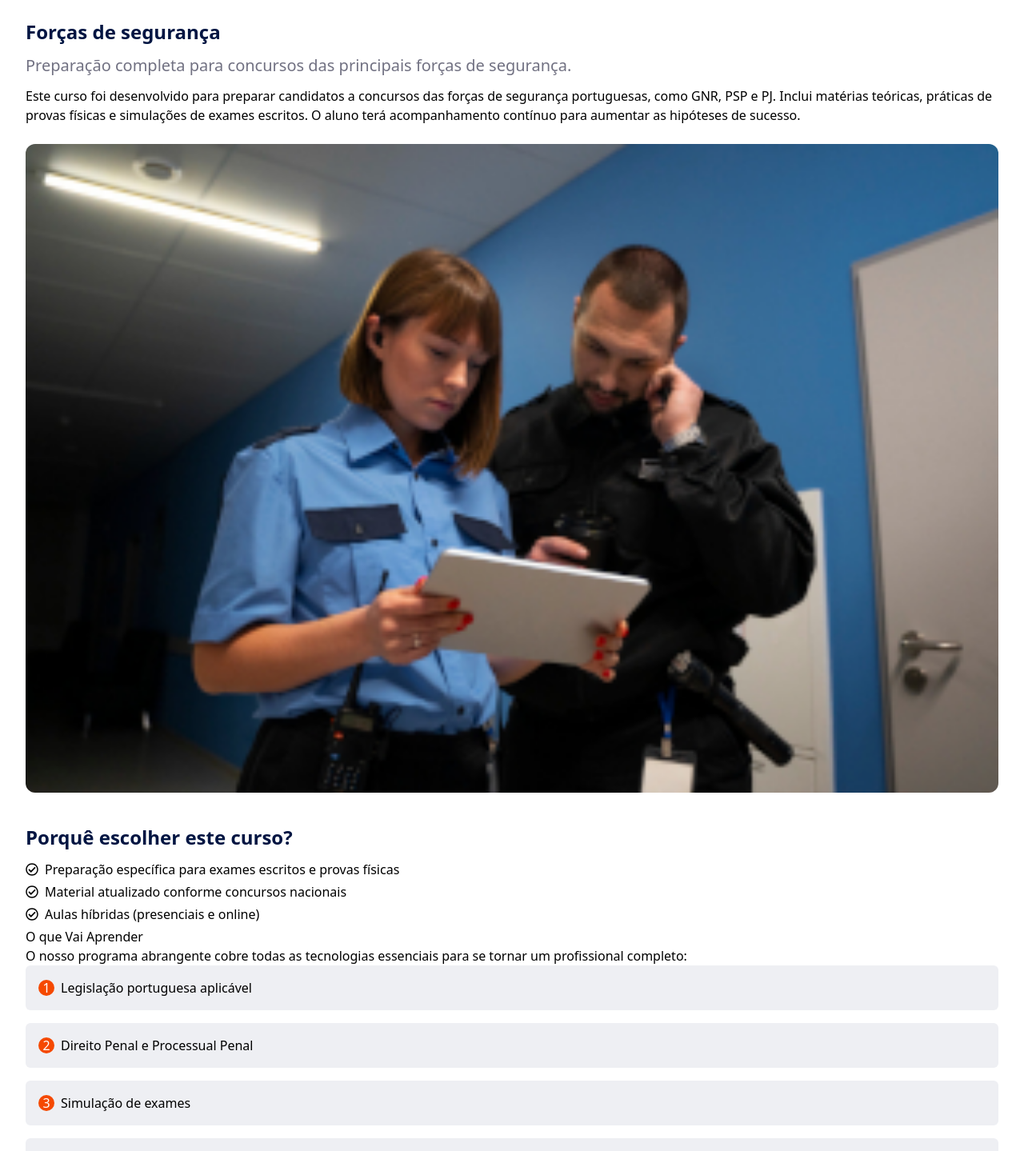
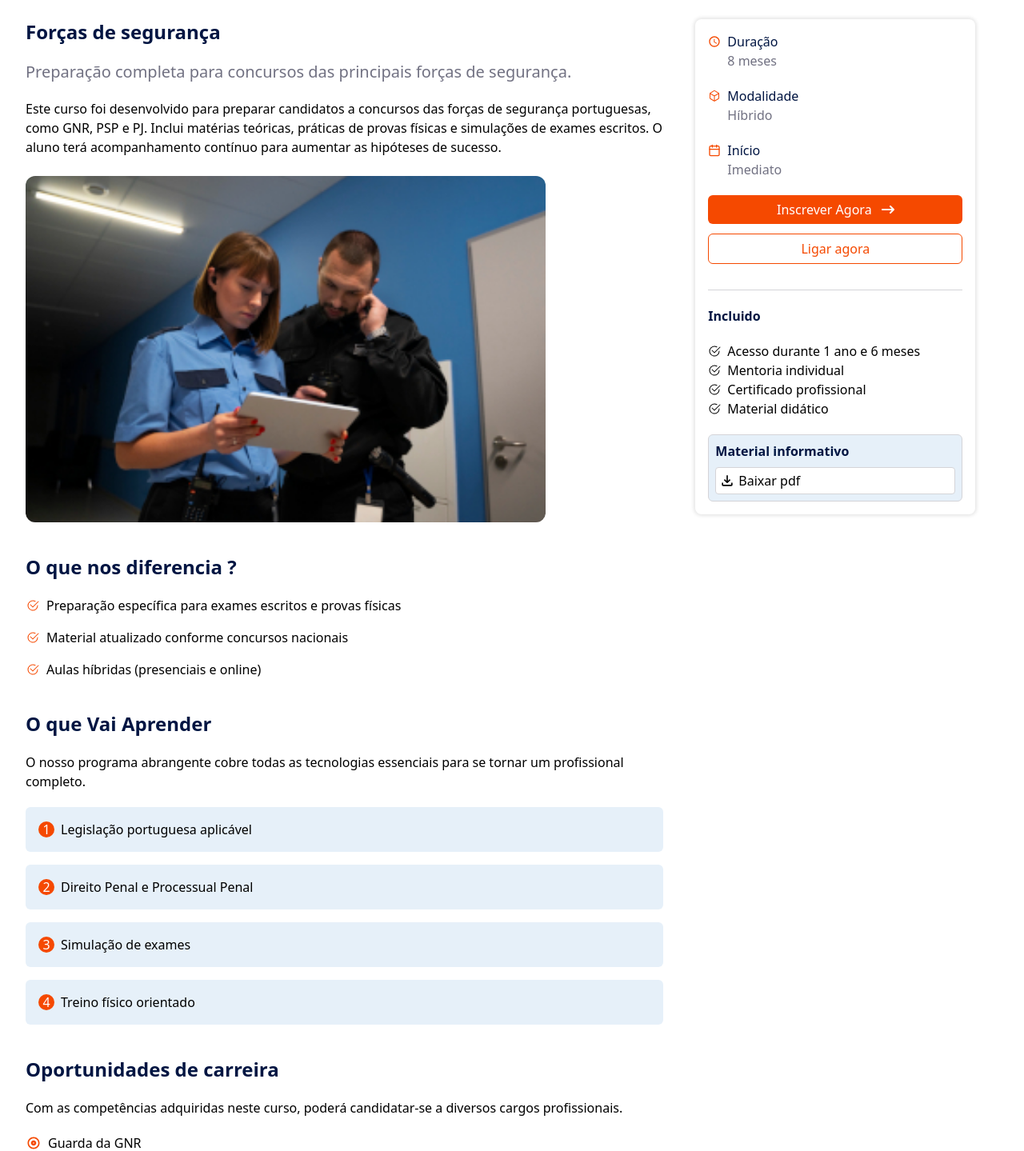
Before and after one commit to Esmael-coder/School_Academy, a React (Vite) app in the folder projecto-final/: page /cursos/1 in a window 1280 px wide. Shown: the part 120-1559 px from the top of the page at 80% size. Built offline with nearby package versions, Linux system fonts and the light colour scheme.

Commit message:
resolvendo faqs problems

```diff
--- a/projecto-final/package.json
+++ b/projecto-final/package.json
@@ -15,6 +15,7 @@
     "react-dom": "^19.1.0",
     "react-icons": "^5.5.0",
     "react-router-dom": "^7.8.1",
+    "react-router-hash-link": "^2.4.3",
     "swiper": "^11.2.10",
     "tailwindcss": "^4.1.12"
   },
--- a/projecto-final/src/components/Footer.jsx
+++ b/projecto-final/src/components/Footer.jsx
@@ -24,7 +24,7 @@ export const Footer = () => {
                     <h1 className='font-bold text-2xl'>MindUp</h1>
                 </div>
 
-                <div className='w-full text-white flex flex-col gap-12 md:flex-row md:gap-56 md:items-start text-[15px] mb-10'>
+                <div className='w-full text-white grid gap-6 md:grid-cols-3 text-[15px] mb-10'>
 
                     <div className='whitespace-nowrap'>
                         <h3 className='font-semibold mb-3'>Contacto</h3>
--- a/projecto-final/src/components/Header.jsx
+++ b/projecto-final/src/components/Header.jsx
@@ -22,7 +22,7 @@ export const Header = () => {
 
                     <div className='flex items-center gap-1 text-primary'>
                         <BiBrain size={35} />
-                        <h1 className='font-bold text-2xl'>MindUp</h1>
+                        <Link to={"/"} className='font-bold text-2xl cursor-pointer'>MindUp</Link>
                     </div>
 
                     {/* menu hamburguer */}
--- a/projecto-final/src/index.css
+++ b/projecto-final/src/index.css
@@ -14,6 +14,7 @@
 
 :root{
   --boxShadow: 0px 0px 33px 6px rgba(0,0,0,0.1);
+  --boxShadow2: 0px 0px 4px 2px rgba(0,0,0,0.1);
 }
 
 *{
--- a/projecto-final/src/pages/cursoSinglePage/CursoSinglePage.jsx
+++ b/projecto-final/src/pages/cursoSinglePage/CursoSinglePage.jsx
@@ -3,21 +3,36 @@ import { useParams } from 'react-router-dom'
 import { HeroDiv } from '../../components/HeroDiv'
 import { courses } from '../../const/Constants'
 import { Link } from 'react-router-dom'
+import { HashLink } from 'react-router-hash-link';
 import { MdOutlineKeyboardBackspace } from "react-icons/md";
 import { BiHome } from 'react-icons/bi'
-import { FaRegCheckCircle } from "react-icons/fa";
+import { BsCheck2Circle } from "react-icons/bs";
 import { CgEditBlackPoint } from "react-icons/cg";
+import { GrCertificate } from "react-icons/gr";
+import { MdAccessTime } from "react-icons/md";
+import { VscSymbolMethod } from "react-icons/vsc";
+import { FiCalendar } from "react-icons/fi";
+import { FaArrowRightLong } from "react-icons/fa6";
+import { MdOutlineFileDownload } from "react-icons/md";
+
 
 export const CursoSinglePage = () => {
   const { id } = useParams()
 
   const selectedCourse = (courses.find(course => course.id == id))
 
+  const contentIncluded = [
+    "Acesso durante 1 ano e 6 meses",
+    "Mentoria individual",
+    "Certificado profissional",
+    "Material didático"
+  ]
+
 
   return (
+
     <>
-      <section>
-        <header className='w-full fixed top-16 bg-primary h-10 text-white whitespace-nowrap'>
+      <header className='w-full bg-primary h-10 text-white whitespace-nowrap'>
         <nav className='w-full h-full max-w-7xl mx-auto px-4 md:px-6 lg:px-8 flex justify-between items-center'>
           <div className='hidden md:flex gap-2'>
             <Link
@@ -39,45 +54,41 @@ export const CursoSinglePage = () => {
           </Link>
         </nav>
       </header>
-      </section>
 
-      <section className='mt-[104px]'>
-        <div className='w-full max-w-7xl py-10 mx-auto px-4 md:px-6 lg:px-8'>
-          <h1 className='font-bold text-primary text-2xl mb-3'>{selectedCourse.name}</h1>
-          <p className='text-cinza text-xl mb-3'>{selectedCourse.description}</p>
+
+      <div className='w-full max-w-7xl my-10 mx-auto px-4 md:px-6 lg:px-8 '>
+
+        <div className='md:grid md:grid-cols-3 md:gap-x-10 relative'>
+          <section className='col-span-2'>
+            <div className='mb-10'>
+              <h1 className='font-bold text-primary text-2xl mb-5'>{selectedCourse.name}</h1>
+              <p className='text-cinza text-xl mb-5'>{selectedCourse.description}</p>
               <p className='mb-6'>{selectedCourse.descriptionLong}</p>
-          <img className='w-full rounded-xl' src={selectedCourse.image} alt={selectedCourse.name} />
+              <img className='w-full rounded-xl max-w-[650px]' src={selectedCourse.image} alt={selectedCourse.name} />
             </div>
-      </section>
 
-      <section>
-        <div className='w-full max-w-7xl mx-auto px-4 md:px-6 lg:px-8'>
-          <h1 className='font-bold text-primary text-2xl mb-3'>Porquê escolher este curso?</h1>
-          <ul>
+            <div className='mb-10'>
+              <h1 className='font-bold text-primary text-2xl mb-5'>O que nos diferencia ?</h1>
+              <ul className='mb-6'>
                 {selectedCourse.advantages.map((advantage, index) => (
-              <li
-                key={index}
-                className='flex items-center gap-2 mb-1'>
-                <FaRegCheckCircle />
+                  <li key={index} className='flex items-center gap-2 mb-4'>
+                    <BsCheck2Circle  className='min-w-[18px] text-orange' />
                     {advantage}
                   </li>
                 ))}
               </ul>
             </div>
-      </section>
 
-      <section>
-        <div className='w-full max-w-7xl mx-auto px-4 md:px-6 lg:px-8'>
-          <h1>O que Vai Aprender</h1>
-          <p>O nosso programa abrangente cobre todas as tecnologias essenciais para se tornar um profissional completo:</p>
-
+            <div className='mb-10'>
+              <h1 className='font-bold text-primary text-2xl mb-5'>O que Vai Aprender</h1>
+              <p className='mb-5'>O nosso programa abrangente cobre todas as tecnologias essenciais para se tornar um profissional completo.</p>
               <div>
                 <ul className='flex flex-col gap-4'>
                   {
                     selectedCourse.program.map((prog, index) => (
                       <li
                         key={index}
-                    className='flex items-center gap-2 p-4 bg-sombra rounded-md'>
+                        className='flex items-center gap-2 p-4 bg-secondary rounded-md'>
                         <span className='w-5 h-5 rounded-full bg-orange text-white flex items-center justify-center'>
                           {index + 1}
                         </span>
@@ -88,12 +99,10 @@ export const CursoSinglePage = () => {
                 </ul>
               </div>
             </div>
-      </section>
 
-      <section>
-        <div className='w-full max-w-7xl mx-auto px-4 md:px-6 lg:px-8'>
-          <h1>Oportunidades de carreira</h1>
-          <p>Com as competências adquiridas neste curso, poderá candidatar-se a diversos cargos profissionais.</p>
+            <div className='mb-10'>
+              <h1 className='font-bold text-primary text-2xl mb-5'>Oportunidades de carreira</h1>
+              <p className='mb-5'>Com as competências adquiridas neste curso, poderá candidatar-se a diversos cargos profissionais.</p>
 
               <ul className='flex flex-col gap-2'>
                 {selectedCourse.careers.map((career, index) => (
@@ -106,7 +115,82 @@ export const CursoSinglePage = () => {
                 ))}
               </ul>
             </div>
+
           </section>
+
+
+          <aside className='md:max-w-[350px] sticky top-24 mb-10 h-fit'>
+            <div className='p-4 rounded-lg shadow-[var(--boxShadow2)]'>
+              <div className='mb-5'>
+                <h3 className='flex items-center gap-2 text-primary'>
+                  <MdAccessTime className='text-orange' />
+                  Duração
+                </h3>
+                <span className='text-cinza pl-6'>{selectedCourse.duration}</span>
+              </div>
+
+              <div className='mb-5'>
+                <h3 className='flex items-center gap-2 text-primary'>
+                  <VscSymbolMethod className='text-orange' />
+                  Modalidade
+                </h3>
+                <span className='text-cinza pl-6'>{selectedCourse.method}</span>
+              </div>
+
+              <div className='mb-5'>
+                <h3 className='flex items-center gap-2 text-primary'>
+                  <FiCalendar className='text-orange' />
+                  Início
+                </h3>
+                <span className='text-cinza pl-6'>Imediato</span>
+              </div>
+
+              <HashLink smooth to={"/contacto#nome"} className='flex items-center justify-center gap-3 bg-orange hover:bg-hover text-white p-1.5 rounded-md mb-3 transition-all duration-300 ease-in-out '>
+                Inscrever Agora
+                <FaArrowRightLong />
+              </HashLink>
+
+              <a href='tel:+351 21 573 496' className='cursor-pointer flex items-center justify-center gap-3 bg-white text-orange hover:bg-hover hover:text-white border p-1.5 rounded-md transition-all duration-300 ease-in-out '>
+                Ligar agora
+              </a>
+
+              <div className='mt-8 border-t border-zinc-300'>
+                <h3 className='text-primary mb-5 pt-5 font-semibold'>Incluido</h3>
+                <ul>
+                  {contentIncluded.map((content, index) => (
+                    <li key={index} className='flex items-center gap-2'>
+                      <BsCheck2Circle  />
+                      {content}
+                    </li>
+                  ))}
+                </ul>
+              </div>
+
+              <div className='mt-5 p-2 border border-zinc-300 rounded-md bg-secondary'>
+                <h3 className='text-primary mb-2 font-semibold'>Material informativo</h3>
+                <a
+                  className='flex items-center gap-1 bg-white p-1 rounded-sm border border-zinc-300 hover:text-hightlight transition-all duration-100 ease-in '
+                  href={selectedCourse.image}
+                  download={selectedCourse.image}>
+                  <MdOutlineFileDownload size={20} />
+                  Baixar pdf
+                </a>
+              </div>
+            </div>
+          </aside>
+        </div>
+
+        <section>
+          <div className='w-full bg-secondary flex flex-col items-center p-3 rounded-lg'>
+            <GrCertificate size={60} className='text-orange' />
+            <h1 className='font-bold text-primary text-2xl mb-5'>Certificação profissional</h1>
+            {selectedCourse.category == "concurso público" ?
+              <p className='text-center'>Ao concluir o curso com sucesso, receberá o <strong>{selectedCourse.certificate}</strong>, e que valida as suas competências.</p>
+              : <p className='text-center'>Ao concluir o curso com sucesso, receberá o <strong>{selectedCourse.certificate}</strong>, reconhecido pela indústria e que valida as suas competências.</p>}
+          </div>
+        </section>
+
+      </div>
     </>
   )
 }
--- a/projecto-final/src/pages/home/Container.jsx
+++ b/projecto-final/src/pages/home/Container.jsx
@@ -1,6 +1,6 @@
 
 import React from 'react'
-import { BiRightArrowAlt  } from "react-icons/bi";
+import { FaChevronDown } from "react-icons/fa6";
 
 // recebendo icon como props. tenho que armazenanar numa variável com letra maiúscula para poder usar
 export const Container = ({ content, icon }) => {
@@ -11,7 +11,7 @@ export const Container = ({ content, icon }) => {
         <Icon className="text-orange" size={20} />
       </div>
       <p>{content}</p>
-      <BiRightArrowAlt  className='absolute text-orange right-4 top-4.5' size={24}/>
+      <FaChevronDown  className='absolute text-orange right-4 top-4.5' size={24}/>
     </div>
   )
 }
```
Also changed, not shown: projecto-final/src/components/Faqs.jsx (added, +30 -0 lines), projecto-final/src/const/Constants.js (+33 -0 lines), projecto-final/src/pages/home/Home.jsx (+7 -1 lines), 1 other file (tests, documents, lock files or other folders). Lines whose indentation alone changed are shown as unchanged.
